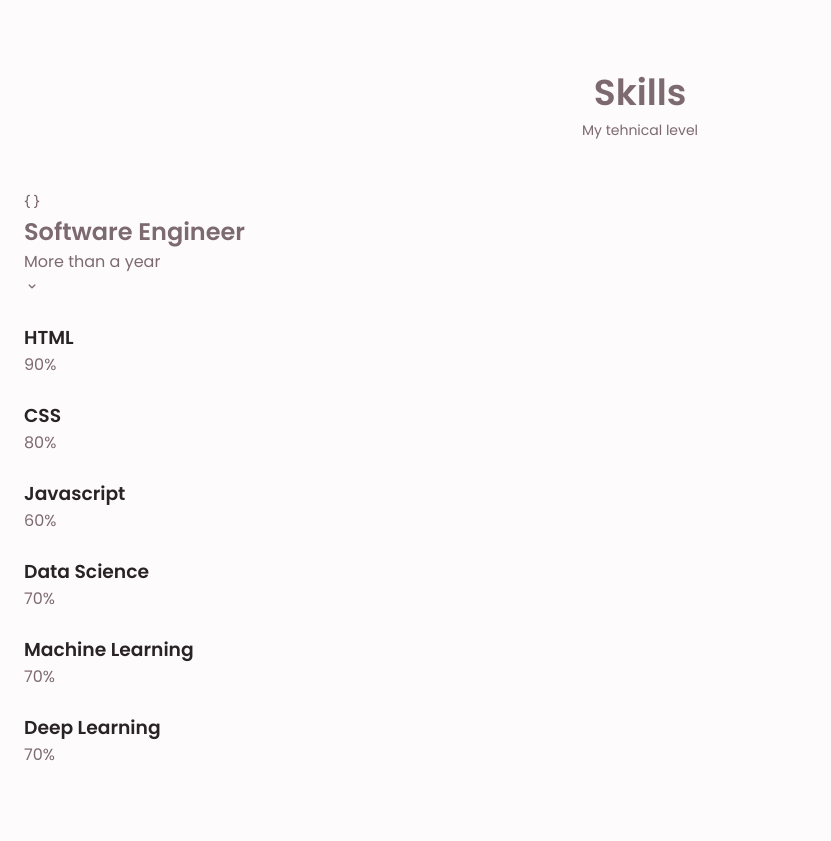
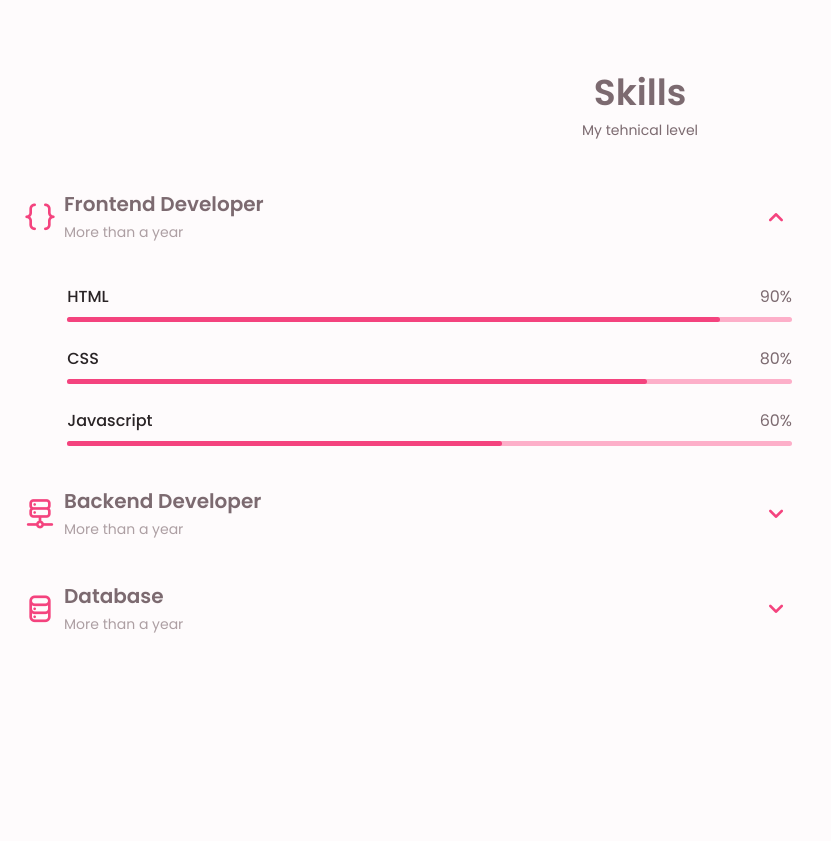
Before and after one commit to PriyankaBhatta/Personal-Portfolio-Website, a plain HTML site: page index.html in a window 1280 px wide. Shown: the part 1278-2119 px from the top of the page, without its empty margins (0-831 px from the left). After the commit the page ends 2066 px from the top, so only its background shows below. Drawn offline with nearby package versions, Linux system fonts and the light colour scheme.

Commit message:
fixing bugs

```diff
--- a/assets/css/style.css
+++ b/assets/css/style.css
@@ -342,6 +342,93 @@ img{
 }
 
 /*-----------------SKILLS--------------------------------*/
+.skills__container{
+    row-gap: 0;
+}
+.skills__header{
+    display: flex;
+    align-items: center;
+    margin-bottom: var(--mb-2-5);
+    cursor: pointer;
+}
+.skills__icon,
+.skills__arrow{
+    font-size: 2rem;
+    color: var(--first-color);
+}
+.skills__icon{
+    margin-right: var(--mb-0-75);
+}
+.skills__title{
+    font-size: var(--h3-font-size);
+}
+.skills__subtitle{
+    font-size: var(--small-font-size);
+    color: var(--text-color-light);
+}
+.skills__arrow{
+    margin-left: auto;
+    transition: .4s;
+}
+.skills__list{
+    row-gap: 1.5rem;
+    padding-left: 2.7rem;
+}
+.skills__titles{
+    display: flex;
+    justify-content: space-between;
+    margin-bottom: var(--mb-0-5);
+}
+.skills__name{
+    font-size: var(--normal-font-size);
+    font-weight: var(--font-medium);
+}
+.skills__bar,
+.skills__percentage{
+    height: 5px;
+    border-radius: .25rem;
+}
+.skills__bar{
+    background-color: var(--first-color-lighter);
+}
+.skills__percentage{
+    display: block;
+    background-color: var(--first-color);
+
+}
+.skills__html{
+    width: 90%;
+}
+.skills__css{
+    width: 80%;
+}
+.skills__js{
+    width: 60%;
+}
+.skills__django{
+    width: 80%;
+}
+.skills__oracle{
+    width: 70%;
+}
+.skills__mss{
+    width: 60%;
+}
+.skills__mongodb{
+    width: 60%;
+}
+.skills__close .skills__list{
+    height: 0;
+    overflow: hidden;
+}
+.skills__open .skills__list{
+    height: max-content;
+    margin-bottom: var(--mb-2-5);
+}
+.skills__open .skills__arrow{
+    transform: rotate(-180deg);
+}
+
 
 /*-----------------QUALIFICATIONS--------------------------------*/
 
--- a/assets/js/main.js
+++ b/assets/js/main.js
@@ -34,6 +34,24 @@ function linkAction(){
 navLink.forEach(n => n.addEventListener('click', linkAction))
 
 /*---------------------ACCORDION SKILLS--------------------------*/
+const skillsContent = document.getElementsByClassName('skills__content'),
+      skillsHeader = document.querySelectorAll('.skills__header')
+
+function toggleSkills(){
+    let itemClass = this.parentNode.ClassName
+
+    for(i=0; i< skillsContent.length; i++){
+        skillsContent[i].className = 'skills__content skills__close'
+    }
+    if(itemClass === 'skills__content skills__close'){
+        this.parentNode.className = 'skills__content skills__open'
+    }
+}
+
+skillsHeader.forEach((el)=>{
+    el.addEventListener('click', toggleSkills)
+
+})
 
 /*---------------------QUALIFICATIONS TABS--------------------------*/
 
--- a/index.html
+++ b/index.html
@@ -187,21 +187,21 @@
                 <div class="skills__container container grid">
                     <div>
                         <!-----------------SKILL 1------------------------>
-                        <div class="skills__content">
+                        <div class="skills__content skills__open">
                             <div class="skills__header">
                                 <i class="uil uil-brackets-curly skills__icon"></i>
+
+                            <div>
+                                <h1 class="skills__title">Frontend Developer</h1>
+                                <span class="skills__subtitle">More than a year</span>
                             </div>
-
-                            <h1 class="skills__title">Software Engineer</h1>
-                            <span class="skills__subtitle">More than a year</span>
-
+                            <i class="uil uil-angle-down skills__arrow"></i>
                         </div>
-                        <i class="uil uil-angle-down skills__arrow"></i>
-                    </div>
 
                     <div class="skills__list grid">
+
                         <div class="skills__data">
-                            <div class="skills__title">
+                            <div class="skills__titles">
                                 <h3 class="skills__name">HTML</h3>
                                 <span class="skills__number">90%</span>
                             </div>
@@ -211,7 +211,7 @@
                         </div>
 
                         <div class="skills__data">
-                            <div class="skills__title">
+                            <div class="skills__titles">
                                 <h3 class="skills__name">CSS</h3>
                                 <span class="skills__number">80%</span>
                             </div>
@@ -221,7 +221,7 @@
                         </div>
 
                         <div class="skills__data">
-                            <div class="skills__title">
+                            <div class="skills__titles">
                                 <h3 class="skills__name">Javascript</h3>
                                 <span class="skills__number">60%</span>
                             </div>
@@ -230,39 +230,81 @@
                             </div>
                         </div>
 
+                        </div>
+                    </div>
+                </div>
+
+                <!-----------------SKILL 2------------------------>
+                <div class="skills__content skills__close">
+                    <div class="skills__header">
+                        <i class="uil uil-server-network skills__icon"></i>
+
+                        <div>
+                            <h1 class="skills__title">Backend Developer</h1>
+                            <span class="skills__subtitle">More than a year</span>
+                        </div>
+                        <i class="uil uil-angle-down skills__arrow"></i>
+                    </div>
+
+                    <div class="skills__list grid">
                         <div class="skills__data">
-                            <div class="skills__title">
-                                <h3 class="skills__name">Data Science</h3>
+                            <div class="skills__titles">
+                                <h3 class="skills__name">Django</h3>
+                                <span class="skills__number">80%</span>
+                            </div>
+                            <div class="skills__bar">
+                                <span class="skills__percentage skills__django"></span>
+                            </div>
+                        </div>
+                    </div>
+                </div>
+
+                <!-----------------SKILL 3------------------------>
+                <div class="skills__content skills__close">
+                    <div class="skills__header">
+                        <i class="uil uil-database-alt skills__icon"></i>
+
+                        <div>
+                            <h1 class="skills__title">Database</h1>
+                            <span class="skills__subtitle">More than a year</span>
+                        </div>
+                        <i class="uil uil-angle-down skills__arrow"></i>
+                    </div>
+
+                    <div class="skills__list grid">
+                        <div class="skills__data">
+                            <div class="skills__titles">
+                                <h3 class="skills__name">Oracle Database</h3>
                                 <span class="skills__number">70%</span>
                             </div>
                             <div class="skills__bar">
-                                <span class="skills__percentage skills__ds"></span>
+                                <span class="skills__percentage skills__oracle"></span>
                             </div>
                         </div>
 
                         <div class="skills__data">
-                            <div class="skills__title">
-                                <h3 class="skills__name">Machine Learning</h3>
-                                <span class="skills__number">70%</span>
+                            <div class="skills__titles">
+                                <h3 class="skills__name">Microsoft SQL Server</h3>
+                                <span class="skills__number">60%</span>
                             </div>
                             <div class="skills__bar">
-                                <span class="skills__percentage skills__ml"></span>
+                                <span class="skills__percentage skills__mss"></span>
                             </div>
                         </div>
 
                         <div class="skills__data">
-                            <div class="skills__title">
-                                <h3 class="skills__name">Deep Learning</h3>
-                                <span class="skills__number">70%</span>
+                            <div class="skills__titles">
+                                <h3 class="skills__name">MongoDB</h3>
+                                <span class="skills__number">60%</span>
                             </div>
                             <div class="skills__bar">
-                                <span class="skills__percentage skills__dl"></span>
+                                <span class="skills__percentage skills__mongodb"></span>
                             </div>
                         </div>
+                    </div>
+                </div>
 
 
-                    </div>
-                </div>
 
              </section>
 
```
